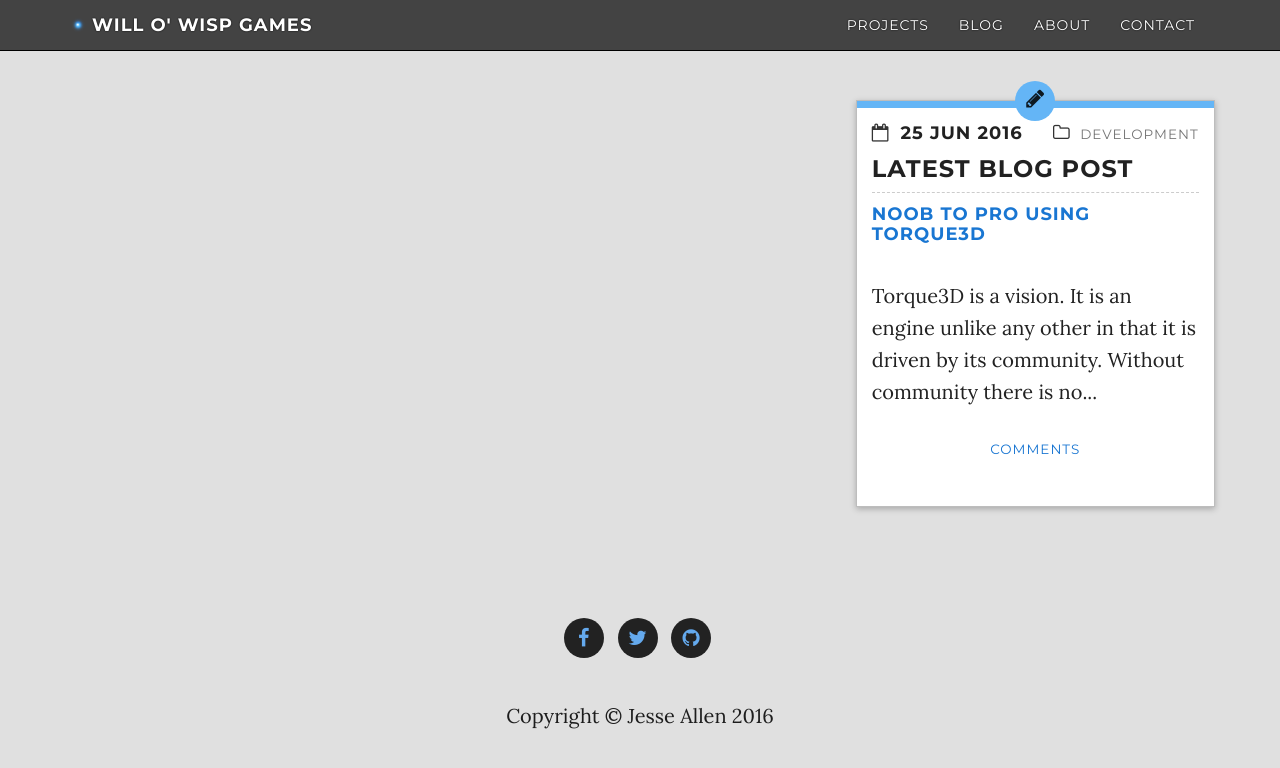
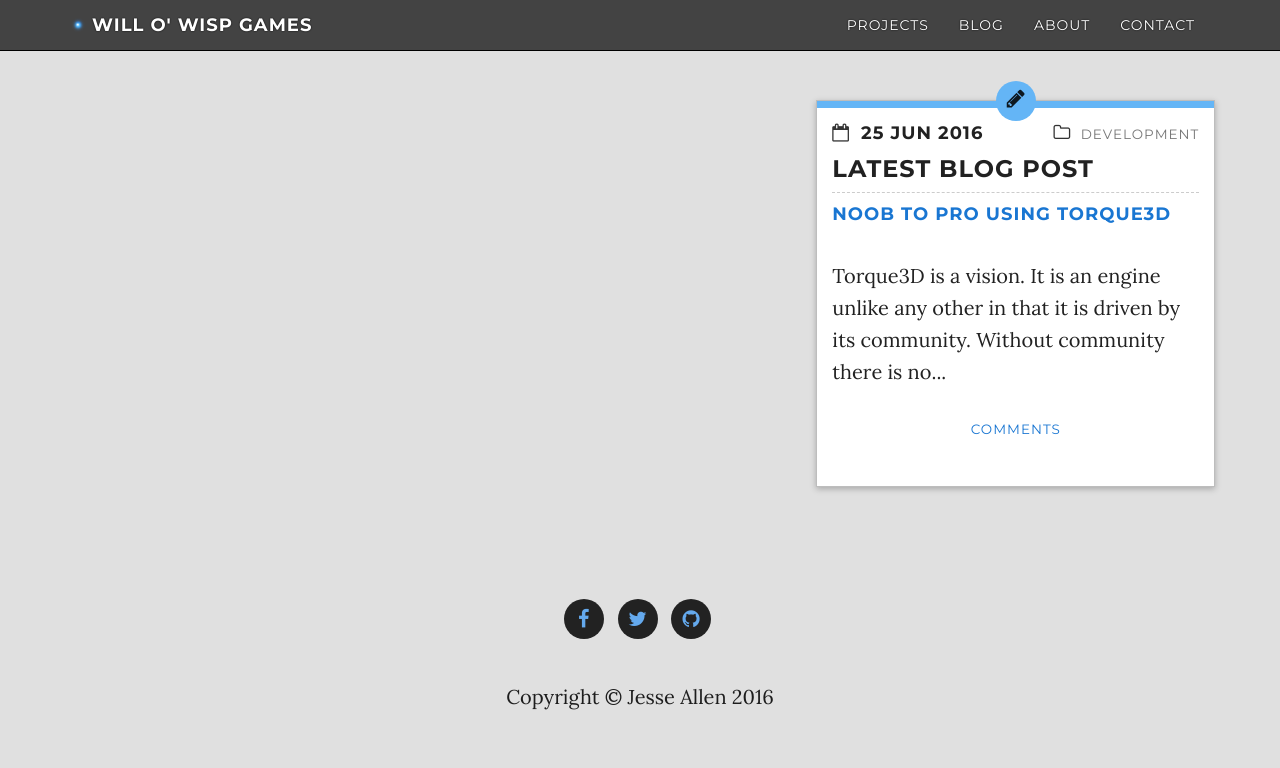
Before and after one commit to WilloWispGames/WilloWispGames.github.io, a Jekyll site: the page built from index.html, in a window 1280 px wide. Shown: the top 768 px of the page. Built offline with Jekyll 4.4.1, drawn with Linux system fonts in a browser that asks for light colours; nearby versions of some CDN libraries; comment, search, counter and statistics services are not loaded.

Commit message:
Update panes.scss

```diff
--- a/css/panes.scss
+++ b/css/panes.scss
@@ -58,7 +58,7 @@
   position: relative;
   padding-top: 100px;
   padding-bottom: 20px;
-  width: 31.5%;
+  width: 35%;
   margin: 0% 0% 2.75% 1.375%;
   float: right;
 }
```
